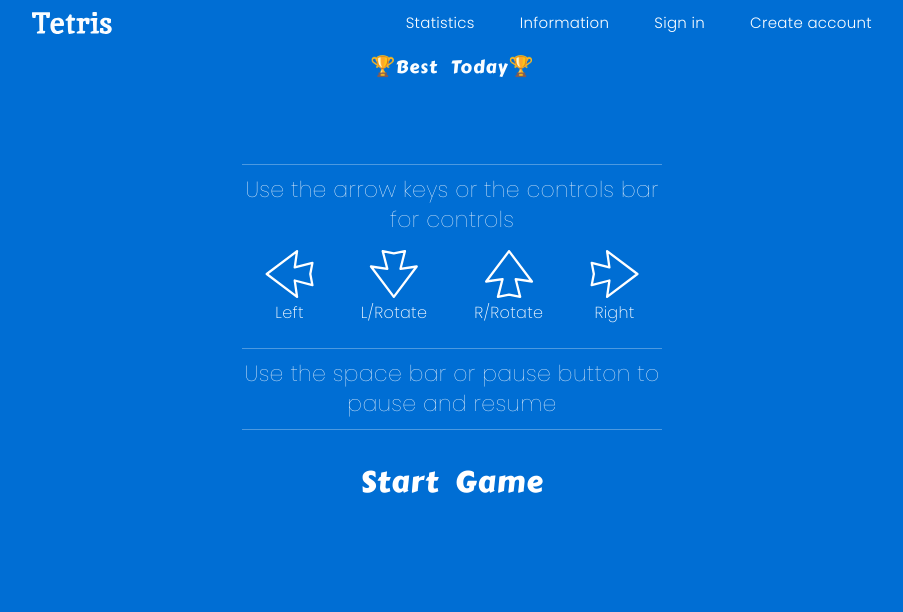
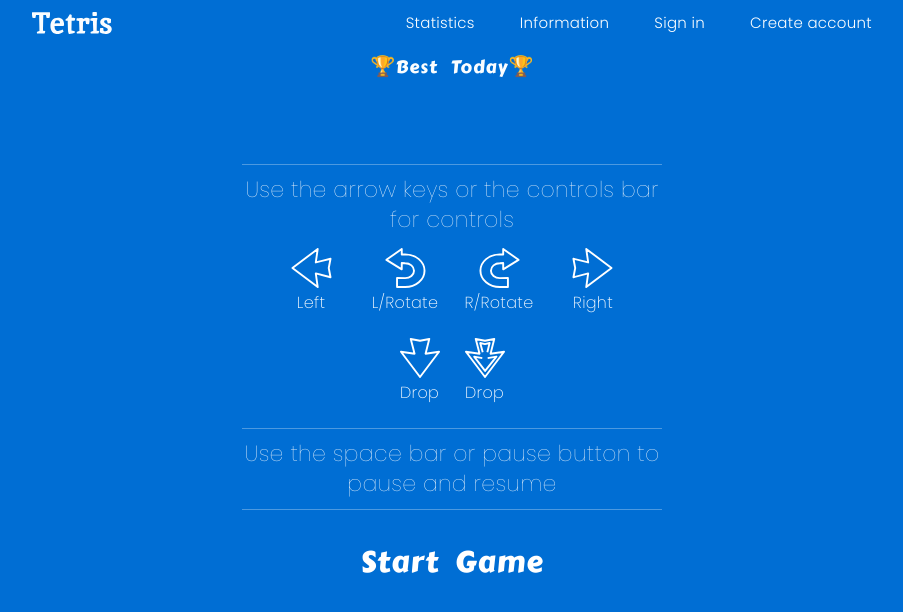
Before and after one commit to CudiLala/Tetris, a Next.js app: page / in a window 1280 px wide. Shown: the top 612 px of the page, without its empty margins (188-1091 px from the left). Built offline with nearby package versions, Linux system fonts and the light colour scheme.

Commit message:
added drop and hard drop control components, 2. modified the clockwise and clockwise rotation svgs

```diff
--- a/components/icons/index.tsx
+++ b/components/icons/index.tsx
@@ -91,6 +91,63 @@ export function GameArrowDown() {
   );
 }
 
+export function GameHardDrop() {
+  return (
+    <svg
+      width="100%"
+      height="100%"
+      viewBox="0 0 1680 1680"
+      fill="none"
+      xmlns="http://www.w3.org/2000/svg"
+    >
+      <path
+        d="M726 843.5L385.5 781.5L844.5 1383L1319 781.5L952.5 843.5M744.5 597L639 212L837.5 255.5L1034 212L938 597M840 1640L40 577.637L612 659.5L451.139 40L840 114.697L1228.86 40L1073.5 659.5L1640 577.637L840 1640Z"
+        stroke="white"
+        strokeWidth="80"
+        strokeLinejoin="round"
+      />
+    </svg>
+  );
+}
+
+export function GameRotateClockwise() {
+  return (
+    <svg
+      width="100%"
+      height="100%"
+      viewBox="0 0 1680 1680"
+      fill="none"
+      xmlns="http://www.w3.org/2000/svg"
+    >
+      <path
+        d="M996.238 897.069L1640 496.555L996.238 40V272.391L853.887 266.239C404.39 266.239 40 573.766 40 953.119C40 1332.47 404.39 1640 853.887 1640H1194.8V1262.11L853.887 1266.98C648.252 1266.98 481.552 1126.28 481.552 952.72C481.552 779.157 648.252 638.457 853.887 638.457L996.238 632.802V897.069Z"
+        stroke="white"
+        strokeWidth="80"
+        strokeLinejoin="round"
+      />
+    </svg>
+  );
+}
+
+export function GameRotateAntiClockWise() {
+  return (
+    <svg
+      width="100%"
+      height="100%"
+      viewBox="0 0 1680 1680"
+      fill="none"
+      xmlns="http://www.w3.org/2000/svg"
+    >
+      <path
+        d="M683.762 897.069L40 496.555L683.762 40V272.391L826.113 266.239C1275.61 266.239 1640 573.766 1640 953.119C1640 1332.47 1275.61 1640 826.113 1640H485.199V1262.11L826.113 1266.98C1031.75 1266.98 1198.45 1126.28 1198.45 952.72C1198.45 779.157 1031.75 638.457 826.113 638.457L683.762 632.802V897.069Z"
+        stroke="white"
+        strokeWidth="80"
+        strokeLinejoin="round"
+      />
+    </svg>
+  );
+}
+
 export function PauseIcon() {
   return (
     <svg
--- a/game_engine/utils.ts
+++ b/game_engine/utils.ts
@@ -452,7 +452,7 @@ async function startGame({
 }: StartFnArgs) {
   if (game.new) prepareGame(setGameState, setGameInfo);
   await startCountDown(setCountDown);
-  GameEvent.emit("started");
+  // GameEvent.emit("started");
 
   function run(timestamp: number) {
     if (game.state === "playing") {
--- a/gameplay_components/others.tsx
+++ b/gameplay_components/others.tsx
@@ -4,6 +4,9 @@ import {
   GameArrowLeft,
   GameArrowRight,
   GameArrowUp,
+  GameHardDrop,
+  GameRotateAntiClockWise,
+  GameRotateClockwise,
   MuteIcon,
   PauseIcon,
   PlayIcon,
@@ -82,10 +85,24 @@ function Arrow({ Arrow, impotent, text }: arrow) {
 export function Controls({ impotent }: controls) {
   return (
     <div className={styles.controls}>
-      <Arrow Arrow={<GameArrowLeft />} impotent={impotent} text="Left" />
-      <Arrow Arrow={<GameArrowDown />} impotent={impotent} text="L/Rotate" />
-      <Arrow Arrow={<GameArrowUp />} impotent={impotent} text="R/Rotate" />
-      <Arrow Arrow={<GameArrowRight />} impotent={impotent} text="Right" />
+      <div className={styles.top}>
+        <Arrow Arrow={<GameArrowLeft />} impotent={impotent} text="Left" />
+        <Arrow
+          Arrow={<GameRotateAntiClockWise />}
+          impotent={impotent}
+          text="L/Rotate"
+        />
+        <Arrow
+          Arrow={<GameRotateClockwise />}
+          impotent={impotent}
+          text="R/Rotate"
+        />
+        <Arrow Arrow={<GameArrowRight />} impotent={impotent} text="Right" />
+      </div>
+      <div className={styles.bottom}>
+        <Arrow Arrow={<GameArrowDown />} impotent={impotent} text="Drop" />
+        <Arrow Arrow={<GameHardDrop />} impotent={impotent} text="Drop" />
+      </div>
     </div>
   );
 }
@@ -100,7 +117,7 @@ export function TetrisBoard() {
 
   const [countDown, setCountDown] = useState<number>();
 
-  const boxWidth = (width - 7 * 4) / 8;
+  const boxWidth = (width - 7 * 3) / 8;
   const style: React.CSSProperties = {
     gridTemplateColumns: `repeat(8, ${boxWidth}px)`,
     gridAutoRows: `${boxWidth}px`,
@@ -141,7 +158,7 @@ export function TetrisBoard() {
       {countDown !== undefined && (
         <div className={`${styles.countdown} t-mono`}>{countDown}</div>
       )}
-      <ShowBoard boxWidth={(boxWidth * 3) / 4} nextTileBoard={nextTileBoard} />
+      <ShowBoard boxWidth={(boxWidth * 2) / 3} nextTileBoard={nextTileBoard} />
       <div className={styles.tetrisboard} ref={tetrisBoard} style={style}>
         {generateEmptyBoard(8, 10).map((o, i) => (
           <>
--- a/styles/components/gameplay.module.css
+++ b/styles/components/gameplay.module.css
@@ -58,7 +58,22 @@
 
 .controls {
   display: flex;
-  margin: 0.5rem 0;
+  flex-direction: column;
+  margin: 0.25rem 0;
+}
+.controls .top,
+.controls .bottom {
+  display: grid;
+  justify-content: center;
+  align-content: center;
+  margin: 0 auto;
+  gap: 0.5rem;
+}
+.controls .top {
+  grid-template-columns: 1fr 1fr 1fr 1fr;
+}
+.controls .bottom {
+  grid-template-columns: 1fr 1fr;
 }
 .controls .arrowContainer {
   flex-grow: 1;
@@ -71,7 +86,7 @@
   background-color: var(--color-white-glass-one);
 }
 .controls .arrow {
-  height: 6vh;
+  height: 5vh;
 }
 .controls .text {
   font-size: 1.6rem;
@@ -104,8 +119,9 @@
 }
 
 .gameboard {
-  height: 80vh;
-  margin: 0.5rem 0;
+  min-height: 70vh;
+  display: flex;
+  flex-direction: column;
 }
 .gameboard div.none {
   background-color: var(--color-white-glass-one);
@@ -144,11 +160,11 @@
 
 .tetrisboard {
   display: grid;
-  height: 75%;
-  gap: 0.4rem;
+  gap: 0.3rem;
   justify-content: center;
   align-content: center;
   padding: 1rem;
+  flex: 1;
 }
 
 .tetrisboard div {
@@ -158,13 +174,11 @@
 .showboard {
   display: flex;
   width: 100%;
-  height: 25%;
   margin: 0 auto;
-  padding: 1rem;
 }
 .showboard .nextTile {
   display: grid;
-  gap: 0.4rem;
+  gap: 0.2rem;
 }
 .showboard .nextTile div {
   border-radius: 30%;
```
Also changed, not shown: types/components/gameplay.ts (+7 -1 lines).
